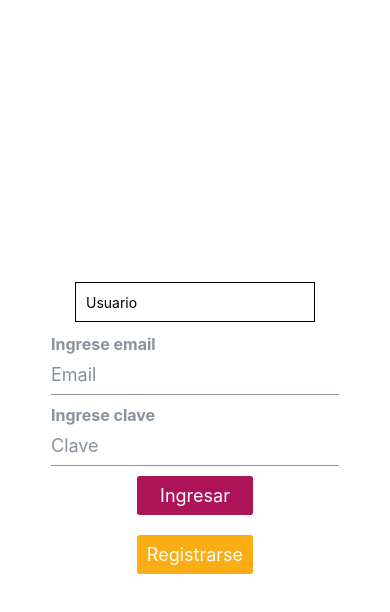
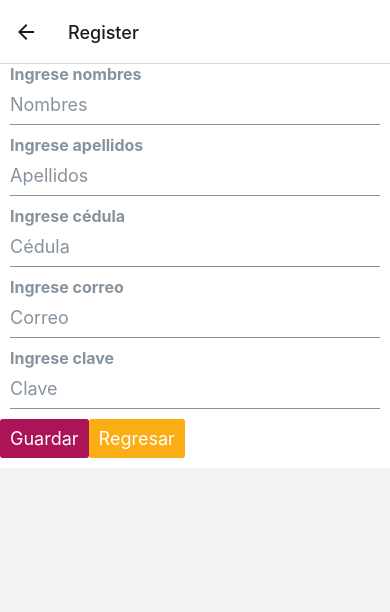
Before and after one commit to Zandresw95/appMovilVuelos, a React Native app: screen /Register in a window 390 px wide. Shown: the top 612 px of the page. Built offline with nearby package versions, Linux system fonts and the light colour scheme.

Commit message:
servicio de login y registro

```diff
--- a/App.js
+++ b/App.js
@@ -1,25 +1,22 @@
-import { StatusBar } from 'expo-status-bar';
-import { useState } from 'react';
-import { StyleSheet, Text, View } from 'react-native';
-import Login from './src/Login';
+import 'react-native-gesture-handler';
+// import { StatusBar } from 'expo-status-bar';
+import { createStackNavigator } from '@react-navigation/stack';
+import { NavigationContainer } from '@react-navigation/native';
+// import { useState } from 'react';
+// import { StyleSheet, View } from 'react-native';
+import { Login } from './src/Login';
+import { ListadoVuelos } from './src/ListadoVuelos';
+import { Registrar } from './src/Registrar'
 
 export default function App() {
-  const [user,setUser]= useState("");
-  const [password,setPassword]= useState("");
+  const Stack = createStackNavigator();
   return (
-    <View style={styles.container}>
-      <Login />
-      <StatusBar style="auto" />
-
-    </View>
+    <NavigationContainer>
+      <Stack.Navigator>
+        <Stack.Screen name="Login" component={Login} />
+        <Stack.Screen name="ListadoVuelos" component={ListadoVuelos} />
+        <Stack.Screen name="Register" component={Registrar} />
+      </Stack.Navigator>
+    </NavigationContainer>
   );
 }
-
-const styles = StyleSheet.create({
-  container: {
-    flex: 1,
-    backgroundColor: '#fff',
-    alignItems: 'center',
-    justifyContent: 'center',
-  },
-});
--- a/package.json
+++ b/package.json
@@ -11,17 +11,20 @@
   },
   "dependencies": {
     "@react-navigation/native": "^6.0.11",
+    "@react-navigation/stack": "^6.2.2",
     "@rneui/base": "^4.0.0-rc.5",
     "@rneui/themed": "^4.0.0-rc.5",
+    "axios": "^0.27.2",
     "expo": "~45.0.0",
     "expo-status-bar": "~1.3.0",
     "react": "17.0.2",
     "react-dom": "17.0.2",
     "react-native": "0.68.2",
     "react-native-safe-area-context": "4.2.4",
+    "react-native-screens": "~3.11.1",
     "react-native-vector-icons": "^9.2.0",
     "react-native-web": "0.17.7",
-    "react-native-screens": "~3.11.1"
+    "react-native-gesture-handler": "~2.2.1"
   },
   "devDependencies": {
     "@babel/core": "^7.12.9"
--- a/src/ListadoVuelos.js
+++ b/src/ListadoVuelos.js
@@ -1,14 +1,92 @@
 import { StatusBar } from 'expo-status-bar';
-import { useState } from 'react';
-import { StyleSheet, Text, View } from 'react-native';
+import React, { useState } from 'react';
+import { StyleSheet, Text, View, FlatList } from 'react-native';
+import { Item } from './components/List';
+import {GetVuelos} from './services/VueloService';
+import { ListItem, Avatar, Icon } from '@rneui/themed'
+export const ListadoVuelos = ({ route, navigation }) => {
+    let userData = null;
+    let vuelos = [];
+    if (
+        route != null &&
+        route.params != null &&
+        route.params.user != null
+    ) {
+        userData = route.params.user;
+    }
 
-const ListadoVuelos=()=> {
-    const [user, setUser] = useState("");
-    const [password, setPassword] = useState("");
+    if (
+        route != null &&
+        route.params != null &&
+        route.params.vuelo != null
+    ) {
+        vuelos = route.params.vuelo;
+        console.log(vuelos)
+    }
+    const [usuario, setUsuario] = useState(userData)
+    const [data, setData] = useState(vuelos)
+
+
+    const DATA = [
+        {
+            id: 'bd7acbea-c1b1-46c2-aed5-3ad53abb28ba',
+            ciudad_Destino: 'First Item',
+            ciudad_Origen:'UIO',
+            hora_Salida:'10',
+            valor_Vuelo:'30'
+        },
+        {
+            id: '3ac68afc-c605-48d3-a4f8-fbd91aa97f63',
+            ciudad_Destino: 'Second Item',
+            ciudad_Origen: 'UIO',
+            hora_Salida: '10',
+            valor_Vuelo: '30'
+        },
+        {
+            id: '58694a0f-3da1-471f-bd96-145571e29d72',
+            ciudad_Destino: 'Third Item',
+            ciudad_Origen: 'UIO',
+            hora_Salida: '10',
+            valor_Vuelo: '30'
+        },
+    ];
+
+    // const renderItem = ({ item }) => (
+    //     <Item origen={item.origen} destino={item.destino} hora={item.hora} valor={item.valor} />
+    // );
+    /*const Item = ({ origen,destino,hora }) => (
+
+    );
+
+    const renderItem = ({ item }) => (
+        <Item origen={item.title} destino={""} hora={""}/>
+
+    );
+
+    return (
+        <SafeAreaView style={styles.container}>
+            <FlatList
+                data={DATA}
+                renderItem={renderItem}
+                keyExtractor={item => item.id}
+            />
+        </SafeAreaView>
+    );*/
+    const renderItem = ({ item }) => (
+        <Item origen={item.ciudad_Origen} destino={item.ciudad_Destino} hora={item.hora_Salida} valor={item.valor_Vuelo} key={item.id} />
+    );
     return (
         <View style={styles.container}>
-            <Text>Prueba</Text>
-            <StatusBar style="auto" />
+            <Text> {usuario.nombres}</Text>
+            <Text> {usuario.apellidos}</Text>
+            <Text> {usuario.email}</Text>
+            <Text> {usuario.id}</Text>
+
+            <FlatList
+                data={data}
+                renderItem={renderItem}
+                keyExtractor={item => item.id}
+            />
 
         </View>
     );
@@ -20,7 +98,9 @@ const styles = StyleSheet.create({
         backgroundColor: '#fff',
         alignItems: 'center',
         justifyContent: 'center',
+        width:'100%'
     },
+    txt: {
+        color: 'black',
+    }
 });
-
-export default ListadoVuelos;
--- a/src/Login.js
+++ b/src/Login.js
@@ -1,36 +1,56 @@
-import { StatusBar } from 'expo-status-bar';
-import { enableExpoCliLogging } from 'expo/build/logs/Logs';
+//import { StatusBar } from 'expo-status-bar';
+//import { enableExpoCliLogging } from 'expo/build/logs/Logs';
 import { useState } from 'react';
-import { StyleSheet, Text, View } from 'react-native';
+import { StyleSheet, View } from 'react-native';
 import { Input, Button } from '@rneui/themed';
-import { TextInput } from 'react-native-web';
+import { LoginService } from './services/LoginService'
+import { GetVuelos } from './services/VueloService';
 
-const Login=()=> {
+export const Login = ({ navigation }) => {
+
     const [user, setUser] = useState("");
     const [password, setPassword] = useState("");
-    const [usuario, setUsuario] = useState([]);
+    const [usuario, setUsuario] = useState(null);
     const [login, setLogin] = useState(false);
+
+    const loguear = async () => {
+        let tmpUser = await LoginService(user, password, setUsuario);
+        let vuelos = await GetVuelos();
+        console.log("Usuaurio: ", tmpUser);
+        setUsuario(tmpUser);
+        // usuario != null ? navigation.navigate("ListadoVuelos", { user: usuario }):console.log("CARGANDO")
+        navigation.navigate("ListadoVuelos", { user: tmpUser,vuelo:vuelos })
+    }
+
+    const registrar = () => {
+        navigation.navigate("Register");
+    }
 
     return (
         <View style={styles.container}>
-            <TextInput
-                style={styles.input}
-                onChangeText={setUser}
-                value={user}
-                placeholder={"Usuario"}
-            />
             <Input
                 placeholder='Email'
                 errorStyle={{ color: 'black' }}
                 label='Ingrese email'
+                value={user}
+                onChangeText={setUser}
             />
             <Input placeholder="Clave"
                 label='Ingrese clave'
                 secureTextEntry={true}
+                value={password}
+                onChangeText={setPassword}
             />
             <View style={styles.buttons}>
-                <Button color="secondary">Ingresar</Button>
-                <Button color="warning">Registrarse</Button>
+                <View style={styles.buttonContainer}>
+                    <Button title="Ingresar" color="secondary" style={styles.button}
+                        onPress={() => {
+                            loguear();
+                        }} />
+                </View>
+                <View style={styles.buttonContainer}>
+                    <Button title="Registrarse" color="warning" onPress={() => { registrar() }} />
+                </View>
             </View>
 
 
@@ -46,7 +66,7 @@ const styles = StyleSheet.create({
     },
     buttons: {
         display: 'flex',
-        flexDirection: 'column',
+        flexDirection: 'row',
         gap: 20
     },
     input: {
@@ -55,6 +75,10 @@ const styles = StyleSheet.create({
         borderWidth: 1,
         padding: 10,
     },
+    button: {
+        marginRight: 10
+    },
+    buttonContainer: {
+        margin: 20
+    }
 });
-
-export default Login;
--- a/src/Registrar.js
+++ b/src/Registrar.js
@@ -1,40 +1,68 @@
-import { StatusBar } from 'expo-status-bar';
+//import { StatusBar } from 'expo-status-bar';
 import { useState } from 'react';
-import { StyleSheet, Text, View } from 'react-native';
+import { StyleSheet, View } from 'react-native';
 import { Input, Button } from '@rneui/themed';
+import { RegisterService } from './services/RegisterService'
 
-const Registrar=()=> {
-    const [user, setUser] = useState("");
+export const Registrar = ({ navigation }) => {
+    const [username, setUserName] = useState("");
+    const [LastName, setLastName] = useState("");
+    const [email, setEmail] = useState("");
+    const [passport, setPassport] = useState("");
     const [password, setPassword] = useState("");
+
+    const registrarUsuario = () => {
+        RegisterService(username, LastName, email, passport, password, canContinue)
+    }
+    let canContinue = () => {
+        navigation.popToTop();
+    }
     return (
         <View style={styles.container}>
             <Input
                 placeholder='Nombres'
                 label='Ingrese nombres'
                 type='text'
+                value={username}
+                onChangeText={(username) => setUserName(username)}
             />
             <Input
                 placeholder='Apellidos'
                 label='Ingrese apellidos'
                 type='text'
+                value={LastName}
+                onChangeText={(lastname) => { setLastName(lastname) }}
             />
             <Input
                 placeholder='Cédula'
                 label='Ingrese cédula'
                 type='number'
+                value={passport}
+                onChangeText={(cedula) => { setPassport(cedula) }}
             />
             <Input placeholder="Correo"
                 label='Ingrese correo'
                 type="email"
+                value={email}
+                onChangeText={(email) => { setEmail(email) }}
             />
             <Input placeholder="Clave"
                 label='Ingrese clave'
                 type="password"
                 secureTextEntry={true}
+                value={password}
+                onChangeText={(password) => { setPassword(password) }}
             />
             <View style={styles.buttons}>
-                <Button color="secondary">Guardar</Button>
-                <Button color="warning">Salir</Button>
+                <Button color="secondary"
+                    onPress={() => {
+                        registrarUsuario()
+                    }}
+                >Guardar</Button>
+
+                <Button color="warning"
+                    onPress={() => { canContinue() }}
+                >Regresar</Button>
             </View>
 
 
@@ -47,6 +75,9 @@ const styles = StyleSheet.create({
         backgroundColor: '#fff',
         justifyContent: 'center',
     },
+    buttons: {
+        display: 'flex',
+        flexDirection: 'row',
+        marginBottom: 10
+    }
 });
-
-export default Registrar;
--- /dev/null
+++ b/src/commons/Constants.js
@@ -0,0 +1 @@
+export const baseUrl = "http://viajecitossa.somee.com/api/";
--- /dev/null
+++ b/src/components/List.js
@@ -0,0 +1,57 @@
+import { ListItem, Button, Card } from "react-native-elements";
+import { StyleSheet, Text, View } from 'react-native';
+export const Item = ({ origen, destino, hora, valor }) => {
+    return (
+
+        < View style={{backgroundColor: 'red'}}>
+            <Card containerStyle={{ padding: 0, width: '100%' }}>
+                <ListItem bottomDivider>
+                    <ListItem.Content>
+                        <ListItem.Title>{origen + " -- " + destino}</ListItem.Title>
+                        <ListItem.Subtitle>{hora + " ---- " + valor}</ListItem.Subtitle>
+                    </ListItem.Content>
+                </ListItem>
+            </Card>
+        </View >
+
+
+    );
+}
+{/*<ListItem.Swipeable
+            rightContent={(reset) => (
+                <Button
+                    title="Comprar"
+                    onPress={() => reset()}
+                    buttonStyle={{ minHeight: '100%', backgroundColor: 'red' }}
+                />
+            )}
+        >
+            <ListItem.Content>
+                <ListItem.Title>ORIGEN: {origen} DESTINO: {destino}</ListItem.Title>
+                <ListItem.Subtitle>HORA: {hora} VALOR: {valor}</ListItem.Subtitle>
+            </ListItem.Content>
+        </ListItem.Swipeable>
+    <ListItem key={i} bottomDivider>
+        <ListItem.Content>
+          <ListItem.Title>{l.name}</ListItem.Title>
+          <ListItem.Subtitle>{l.subtitle}</ListItem.Subtitle>
+        </ListItem.Content>
+      </ListItem>
+
+    */}
+
+const styles = StyleSheet.create({
+    container: {
+        flex: 1,
+
+    },
+    item: {
+        backgroundColor: '#f9c2ff',
+        padding: 20,
+        marginVertical: 8,
+        marginHorizontal: 16,
+    },
+    title: {
+        fontSize: 32,
+    },
+});
--- /dev/null
+++ b/src/services/LoginService.js
@@ -0,0 +1,43 @@
+import axios from "axios";
+import { baseUrl } from "../commons/Constants";
+export const  LoginService = async (email,password)  => {
+    const URL = baseUrl + "Personas/login";
+
+    const data = {
+        email: email,
+        password: password
+    };
+    try{
+        const response = await axios.post(URL, data);
+        return await response.data;
+    }catch(err){
+        console.log(err)
+    }
+    // const URL = baseUrl + "Personas/login";
+
+
+    /*axios
+        .post(URL, data)
+        .then((response) => {
+            let result = response.data;
+            console.log(result);
+            return result;
+            /* if (result) {
+
+                 setModalVisibleError(false);
+                 // setModalVisible(true);
+             } else {
+                 setIsLoading(false);
+                 // console.log("no se pudo crear el registro");
+                 setMessageError("ERROR AL REGISTRAR EL EMAIL");
+                 setModalVisibleError(true);
+             }
+            // sendCodeEmailfn();
+        })
+        .catch((error) => {
+            /*setIsLoading(false);
+            setMessageError("ERROR AL REGISTRAR EL EMAIL");
+            setModalVisibleError(true);
+            console.log(error)
+        });*/
+};
--- /dev/null
+++ b/src/services/RegisterService.js
@@ -0,0 +1,29 @@
+import axios from "axios";
+import { baseUrl } from "../commons/Constants";
+export const RegisterService = async (
+    name,
+    lastName,
+    email,
+    pasaporte,
+    password,
+    functionFn
+) => {
+    const URL = baseUrl + "Personas";
+    const data = {
+        nombres: name,
+        apellidos: lastName,
+        email: email,
+        pasaporte: pasaporte,
+        password: password
+    };
+
+    try {
+        const response = await axios.post(URL, data);
+        if(response!=null){
+            functionFn()
+        }
+    } catch (err) {
+        console.log(err)
+    }
+
+};
--- /dev/null
+++ b/src/services/VueloService.js
@@ -0,0 +1,13 @@
+import axios from "axios";
+
+export const GetVuelos = async () => {
+    try {
+        const response = await axios.get('http://viajecitossa.somee.com/api/Vuelos');
+        const data = response.data;
+        return data;
+        //setFunc(await response.data)
+    } catch (err) {
+        console.log(err)
+    }
+
+};
```
Also changed, not shown: src/components/LoadingOverlay.js (added, +42 -0 lines), 1 other file (tests, documents, lock files or other folders).
